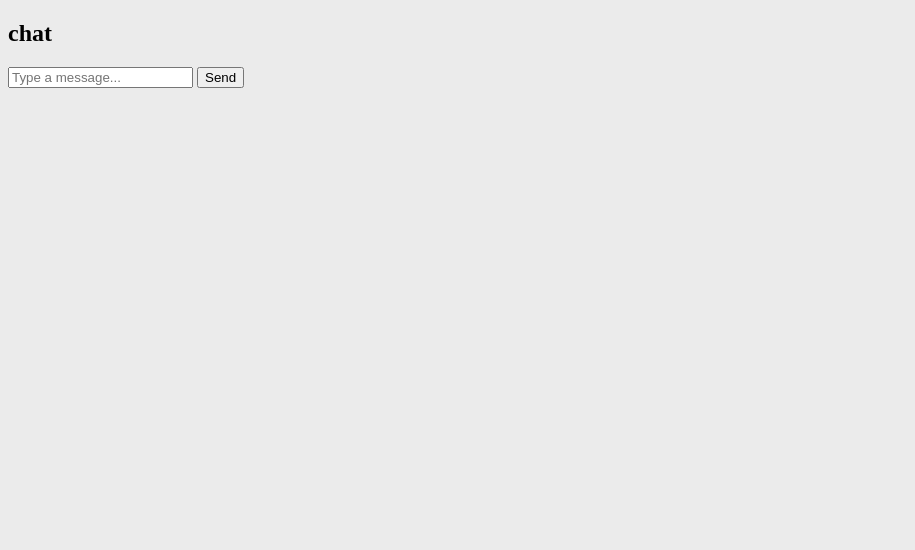
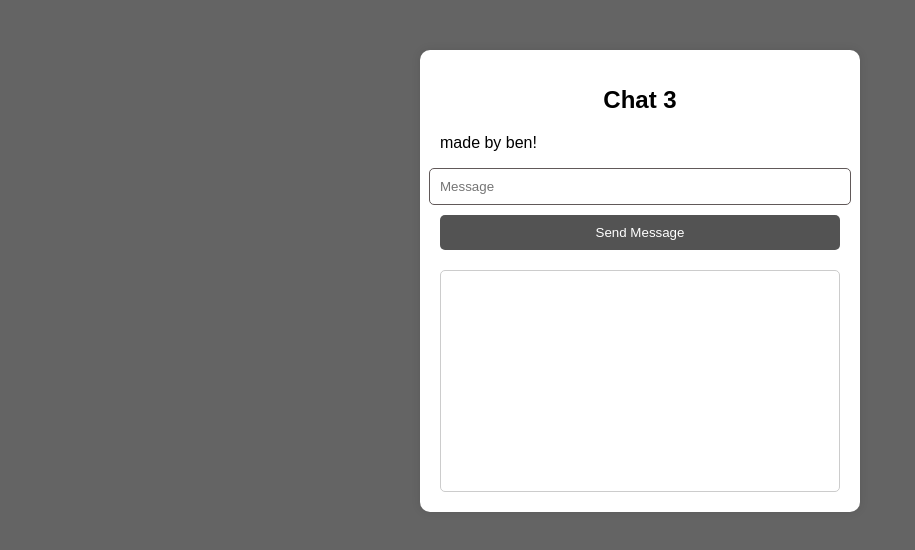
Before and after one commit to bebji/website, a website: page index3.html in a window 1280 px wide. Shown: the whole page, without its empty margins (0-915 px from the left). Drawn offline with Linux system fonts and the light colour scheme.

Commit message:
Add files via upload

```diff
--- a/index3.html
+++ b/index3.html
@@ -1,19 +1,49 @@
 <!DOCTYPE html>
 <html>
+
 <head>
-    <title>Chat</title>
-    <link rel="stylesheet" href="styles2.css">
+    <title>chat</title>
+    <link rel="stylesheet" href="styles3.css">
 </head>
+
 <body>
-    <h2 id="welcome">chat</h2>
-    <div id="chat-window">
-        <div id="messages"></div>
-        <div id="input-area">
-            <input type="text" id="text-input" placeholder="Type a message...">
-            <button onclick="sendMessage()">Send</button>
-        </div>
+    <div class="container">
+        <h1 class="logo">Chat 3</h1>
+        <p>made by ben!</p>
+        <form class="form" id="form">
+            <input class="input" type="text" placeholder="Message" id="message">
+            <button class="button">Send Message</button>
+        </form>
+        <div class="messageArea" id="messageArea"></div>
     </div>
 
-    <script src="index3.js"></script>
+    <script>
+    const socket = new WebSocket('wss://71ptp0zx-8080.use.devtunnels.ms/');
+    const form = document.getElementById('form');
+    const messageInput = document.getElementById('message');
+    const messageArea = document.getElementById('messageArea');
+
+    // 1. Receive messages and display them
+    socket.onmessage = (event) => {
+        const newMessage = document.createElement('p');
+        newMessage.textContent = event.data;
+        messageArea.appendChild(newMessage);
+    };
+
+    // 2. Handle sending messages
+    form.addEventListener('submit', (e) => {
+        e.preventDefault(); // Stop the page from refreshing
+
+        if (messageInput.value && socket.readyState === WebSocket.OPEN) {
+            socket.send(messageInput.value);
+            messageInput.value = ''; // Clear input
+        }
+    });
+
+    // Optional: Log connection status
+    socket.onopen = () => console.log("Connected to server");
+socket.onerror = (err) => console.error("Socket Error:", err);
+    </script>
 </body>
+
 </html>
--- a/styles3.css
+++ b/styles3.css
@@ -1,56 +1,67 @@
+/* style.css */
+
 body {
-       font-family: sans-serif;
+    background-color: #646464;
+    margin: 0;
+    padding: 0;
+    font-family: Arial, sans-serif;
+}
+
+.container {
+    max-width: 400px;
+    margin: 50px auto;
+    padding: 20px;
+    background-color: white;
+    border-radius: 10px;
+    box-shadow: 0 0 10px rgba(0, 0, 0, 0.1);
+}
+
+.logo {
+    text-align: center;
+    font-size: 24px;
+    font-weight: bold;
+    margin-bottom: 20px;
+    color: #000000;
+}
+
+.form {
   display: flex;
   flex-direction: column;
   align-items: center;
-       background: #202020;
-}
-        #chat-window
-{
-       width: 400px;
-       height: 500px;
-       background: rgb(36, 36, 36);
-       border-radius: 8px;
-       box-shadow: 0 2px 10px rgba(0,0,0,0.1);
-       display: flex;
-       flex-direction: column;
-       margin-top: 20px;
-}
-        #messages
-{ flex: 1;
-       overflow-y: auto;
-       padding: 20px;
-       border-bottom: 1px solid #9b9b9b;
 }
 
-.msg {
+.input {
+    border: 1px solid #615959;
+    border-radius: 5px;
+    padding: 10px;
     margin-bottom: 10px;
-       padding: 8px 12px;
-       border-radius: 18px;
-       background: #6d6d6d;
-       width: fit-content; max-width: 80%; }
-       .my-msg { background: #313131;
-              color: rgb(212, 212, 212);
-              align-self: flex-end;
-              margin-left: auto;
+    width: 100%;
 }
-        #input-area
-{
-       padding: 15px;
-       display: flex;
-       gap: 10px;
-}
-input { flex: 1;
-       padding: 10px;
-       border: 1px solid #ddd;
-       border-radius: 20px;
-       outline: none;
-}
-button {
-       background: #3a3a3a;
+
+.button {
+    background-color: #535353;
     color: white;
     border: none;
-       padding: 10px 20px;
-       border-radius: 20px;
+    border-radius: 5px;
+    padding: 10px;
+    width: 100%;
     cursor: pointer;
 }
+
+.messageArea {
+    margin-top: 20px;
+    border: 1px solid #ccc;
+    border-radius: 5px;
+    padding: 10px;
+    height: 200px;
+    overflow-y: scroll;
+}
+
+.message {
+    margin-bottom: 5px;
+}
+
+.username {
+    font-weight: bold;
+    color: #818181;
+}
```
Also changed, not shown: package.json (added, +17 -0 lines), server.js (added, +21 -0 lines), 1 other file. Lines whose indentation alone changed are shown as unchanged.
